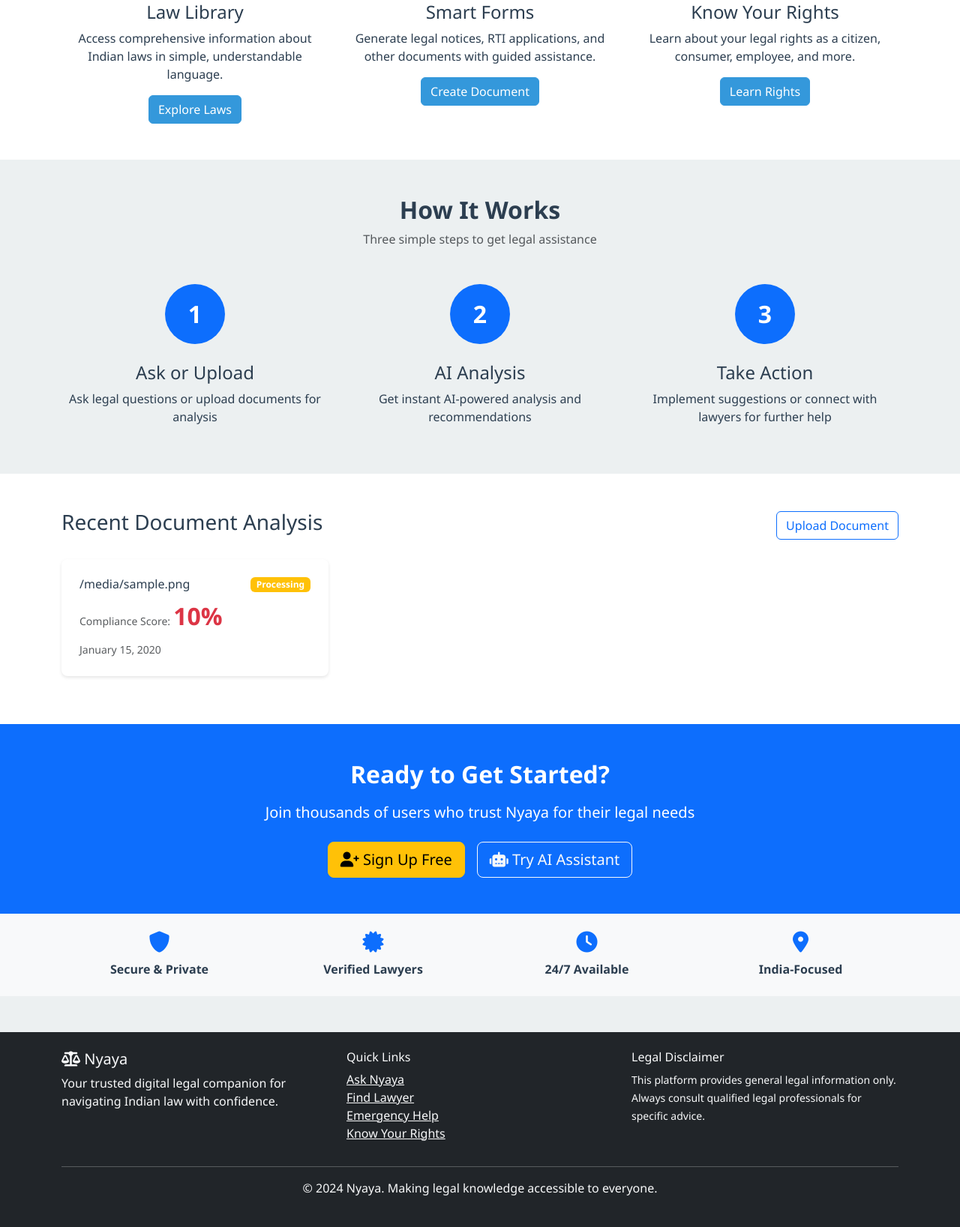
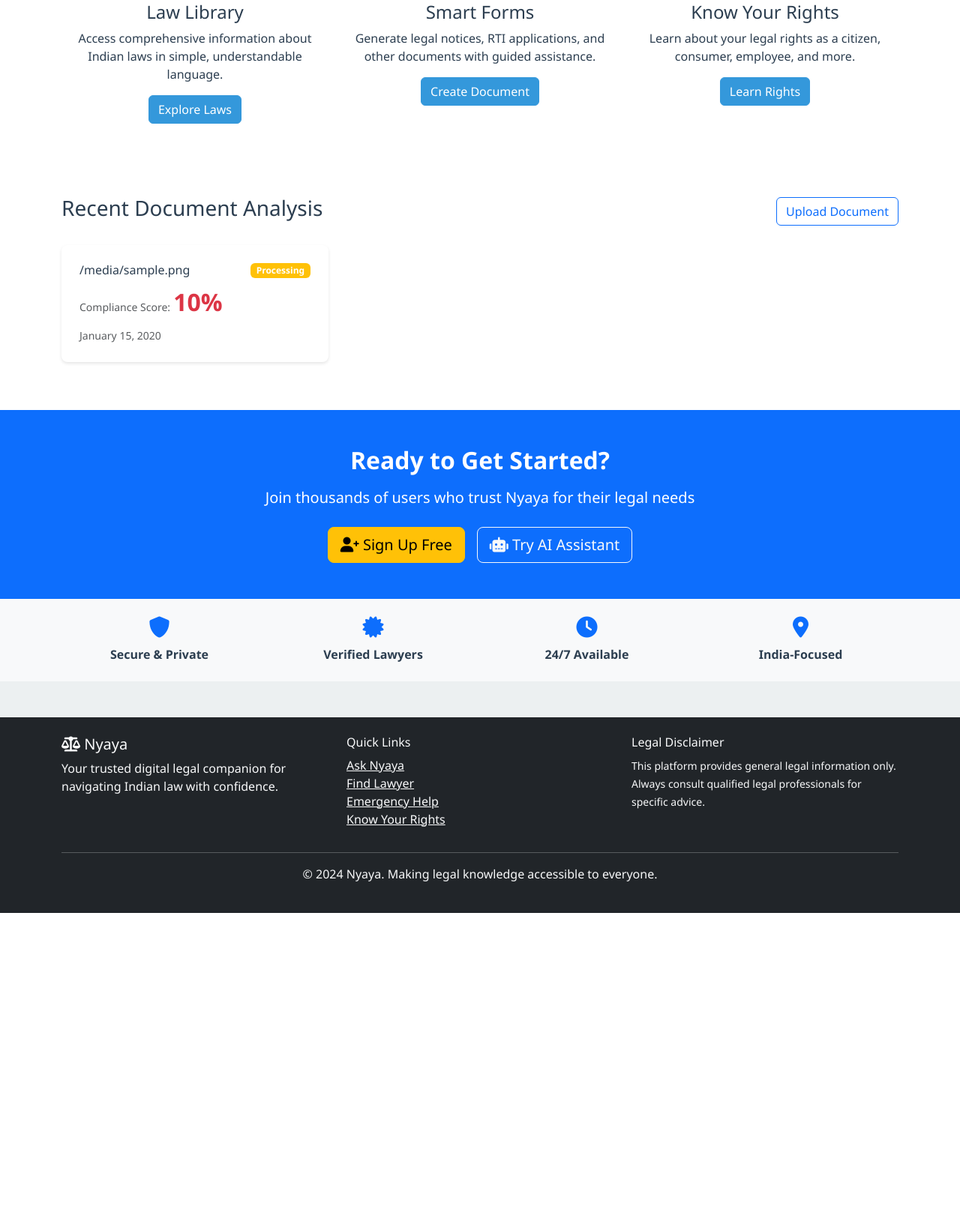
Before and after one commit to AmulyaSKumar/gothila, a Flask app: template templates/home.html in a window 1280 px wide. Shown: the part 1041-2678 px from the top of the page at 75% size. After the commit the page ends 2259 px from the top, so only its background shows below. Run offline with Flask 3, Linux system fonts and the light colour scheme; the template is opened without the code that fills it: most values are stand-ins (such as "Sample title", 1, 10 or a date in 2020).

Commit message:
Update home.html

```diff
--- a/templates/home.html
+++ b/templates/home.html
@@ -14,7 +14,7 @@
                     <a href="{{ url_for('chat') }}" class="btn btn-warning btn-lg">
                         <i class="fas fa-robot"></i> Ask Nyaya
                     </a>
-                    <a href="{{ url_for('upload_file') }}" class="btn btn-outline-light btn-lg">
+                    <a href="{{ url_for('upload_page') }}" class="btn btn-outline-light btn-lg">
                         <i class="fas fa-file-check"></i> Check Document
                     </a>
                     <a href="{{ url_for('find_lawyer') }}" class="btn btn-outline-light btn-lg">
@@ -83,7 +83,7 @@
                     <i class="fas fa-file-check feature-icon"></i>
                     <h4>Document Checker</h4>
                     <p>Upload contracts, agreements, or legal documents for AI-powered compliance analysis.</p>
-                    <a href="{{ url_for('upload_file') }}" class="btn btn-primary">Check Document</a>
+                    <a href="{{ url_for('upload_page') }}" class="btn btn-primary">Check Document</a>
                 </div>
             </div>
 
@@ -126,45 +126,6 @@
     </div>
 </section>
 
-<!-- How It Works Section -->
-<section class="py-5">
-    <div class="container">
-        <div class="text-center mb-5">
-            <h2 class="fw-bold">How It Works</h2>
-            <p class="text-muted">Three simple steps to get legal assistance</p>
-        </div>
-
-        <div class="row text-center">
-            <div class="col-md-4">
-                <div class="mb-4">
-                    <div class="bg-primary text-white rounded-circle d-inline-flex align-items-center justify-content-center" style="width: 80px; height: 80px;">
-                        <span class="fs-2 fw-bold">1</span>
-                    </div>
-                </div>
-                <h4>Ask or Upload</h4>
-                <p>Ask legal questions or upload documents for analysis</p>
-            </div>
-            <div class="col-md-4">
-                <div class="mb-4">
-                    <div class="bg-primary text-white rounded-circle d-inline-flex align-items-center justify-content-center" style="width: 80px; height: 80px;">
-                        <span class="fs-2 fw-bold">2</span>
-                    </div>
-                </div>
-                <h4>AI Analysis</h4>
-                <p>Get instant AI-powered analysis and recommendations</p>
-            </div>
-            <div class="col-md-4">
-                <div class="mb-4">
-                    <div class="bg-primary text-white rounded-circle d-inline-flex align-items-center justify-content-center" style="width: 80px; height: 80px;">
-                        <span class="fs-2 fw-bold">3</span>
-                    </div>
-                </div>
-                <h4>Take Action</h4>
-                <p>Implement suggestions or connect with lawyers for further help</p>
-            </div>
-        </div>
-    </div>
-</section>
 
 <!-- Recent Activity Section -->
 {% if recent_documents %}
@@ -172,7 +133,7 @@
     <div class="container">
         <div class="d-flex justify-content-between align-items-center mb-4">
             <h3>Recent Document Analysis</h3>
-            <a href="{{ url_for('upload_file') }}" class="btn btn-outline-primary">Upload Document</a>
+            <a href="{{ url_for('upload_page') }}" class="btn btn-outline-primary">Upload Document</a>
         </div>
 
         <div class="row">
```
